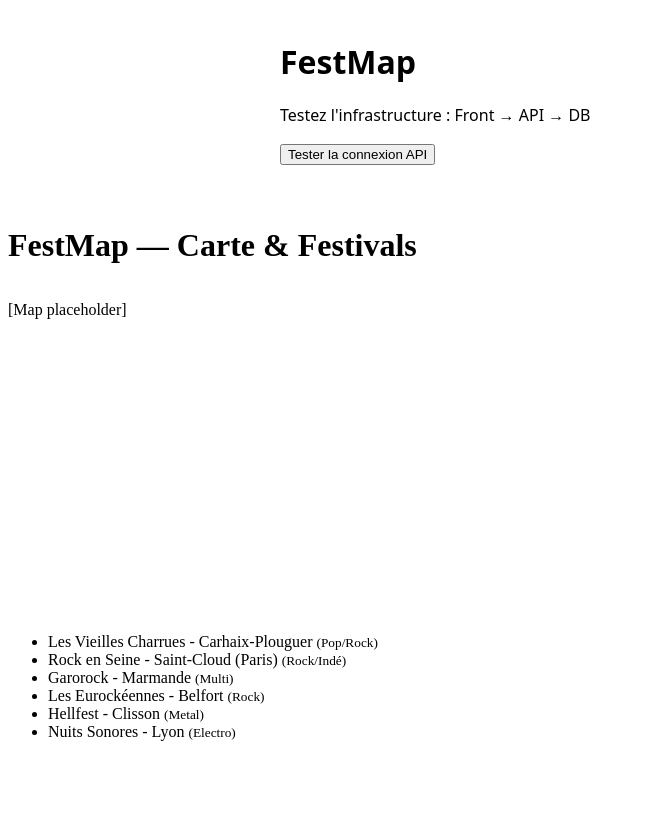
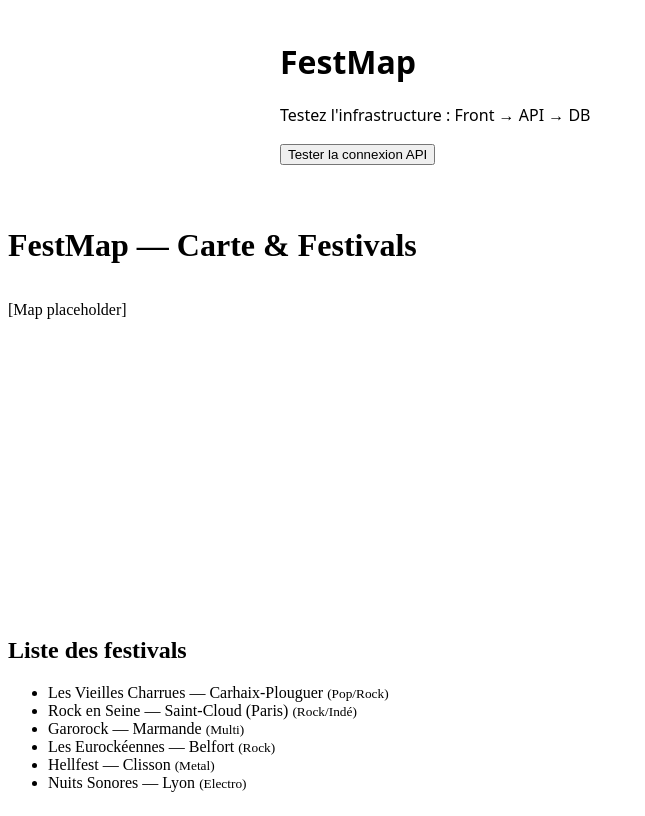
Before and after one commit to Supzero-0/FestMap, an Angular app in the folder client/: page / in a window 1280 px wide. Shown: the whole page, without its empty margins (0-645 px from the left). Built offline with nearby package versions, Linux system fonts and the light colour scheme.

Commit message:
feat: implement festival data fetching with API and mock services

```diff
--- a/client/src/app/app.config.ts
+++ b/client/src/app/app.config.ts
@@ -7,6 +7,7 @@ import { provideRouter } from '@angular/router';
 
 import { routes } from './app.routes';
 import { provideHttpClient } from '@angular/common/http';
+import { provideFestival } from '../features/festivals/services/provide-festival';
 
 export const appConfig: ApplicationConfig = {
   providers: [
@@ -14,5 +15,6 @@ export const appConfig: ApplicationConfig = {
     provideZonelessChangeDetection(),
     provideRouter(routes),
     provideHttpClient(),
+    provideFestival(),
   ],
 };
--- a/client/src/features/festivals/components/festival-list/festival-list.html
+++ b/client/src/features/festivals/components/festival-list/festival-list.html
@@ -1,8 +1,30 @@
 <aside data-testid="festival-list">
-  <ul>
-    <li *ngFor="let f of festivals">
-      {{ f.name }} - {{ f.city }}
-      <small>({{ f.genre }})</small>
-    </li>
-  </ul>
+  <h2>Liste des festivals</h2>
+
+  <ng-container *ngIf="vm$ | async as vm">
+    <!-- Error -->
+    <p *ngIf="vm.error; else ok" role="alert" aria-live="polite">
+      {{ vm.error }}
+    </p>
+
+    <!-- Ok -->
+    <ng-template #ok>
+      <!-- Loading -->
+      <p *ngIf="vm.loading; else dataTpl" aria-busy="true">Chargement...</p>
+
+      <!-- Data -->
+      <ng-template #dataTpl>
+        <ul *ngIf="vm.data.length; else empty" aria-busy="false">
+          <li *ngFor="let f of vm.data; trackBy: trackById" data-testid="festival-list-item">
+            {{ f.name }} — {{ f.city }}
+            <small>({{ f.genre }})</small>
+          </li>
+        </ul>
+      </ng-template>
+    </ng-template>
+
+    <ng-template #empty>
+      <p data-testid="festival-list-empty">Aucun festival</p>
+    </ng-template>
+  </ng-container>
 </aside>
--- a/client/src/features/festivals/components/festival-list/festival-list.ts
+++ b/client/src/features/festivals/components/festival-list/festival-list.ts
@@ -1,6 +1,13 @@
 import { CommonModule } from '@angular/common';
-import { Component } from '@angular/core';
-import festivalsData from '../../data/mockFestivals.json';
+import { Component, inject } from '@angular/core';
+import { Festival, FESTIVAL_API } from '../../types';
+import { catchError, map, of, startWith } from 'rxjs';
+
+type Vm = {
+  data: Festival[];
+  loading: boolean;
+  error: string | null;
+};
 
 @Component({
   selector: 'app-festival-list',
@@ -9,5 +16,16 @@ import festivalsData from '../../data/mockFestivals.json';
   styleUrl: './festival-list.scss',
 })
 export class FestivalList {
-  festivals = festivalsData;
+  private readonly api = inject(FESTIVAL_API);
+
+  readonly vm$ = this.api.getAll$().pipe(
+    map((data) => ({ data, loading: false, error: null }) as Vm),
+    startWith({ data: [], loading: true, error: null } as Vm),
+    catchError((err) => {
+      console.error(err);
+      return of({ data: [], loading: false, error: 'Impossible de charger les festivals.' } as Vm);
+    }),
+  );
+
+  trackById = (_: number, f: Festival) => f.id;
 }
--- /dev/null
+++ b/client/src/features/festivals/services/api-festival-service.ts
@@ -0,0 +1,17 @@
+import { Injectable } from '@angular/core';
+import { Festival, FestivalApi } from '../types';
+import { HttpClient } from '@angular/common/http';
+import { Observable } from 'rxjs';
+
+@Injectable({
+  providedIn: 'root',
+})
+export class ApiFestivalService implements FestivalApi {
+  private readonly baseUrl = '/api/festivals';
+
+  constructor(private http: HttpClient) {}
+
+  getAll$(): Observable<Festival[]> {
+    return this.http.get<Festival[]>(this.baseUrl);
+  }
+}
--- /dev/null
+++ b/client/src/features/festivals/services/config.ts
@@ -0,0 +1,2 @@
+// Quand l'API sera connecté, passer à false.
+export const USE_MOCK = true;
--- /dev/null
+++ b/client/src/features/festivals/services/mock-festival-service.ts
@@ -0,0 +1,14 @@
+import { Injectable } from '@angular/core';
+import { Festival, FestivalApi } from '../types';
+import { delay, Observable, of } from 'rxjs';
+import festivalsData from '../data/mockFestivals.json';
+
+@Injectable({
+  providedIn: 'root',
+})
+export class MockFestivalService implements FestivalApi {
+  getAll$(): Observable<Festival[]> {
+    // micro délai pour simuler une latence réseau et déclencher le pipe async
+    return of(structuredClone(festivalsData) as Festival[]).pipe(delay(0));
+  }
+}
--- /dev/null
+++ b/client/src/features/festivals/services/provide-festival.ts
@@ -0,0 +1,14 @@
+import { EnvironmentProviders, makeEnvironmentProviders } from '@angular/core';
+import { FESTIVAL_API } from '../types';
+import { USE_MOCK } from './config';
+import { MockFestivalService } from './mock-festival-service';
+import { ApiFestivalService } from './api-festival-service';
+
+export function provideFestival(): EnvironmentProviders {
+  return makeEnvironmentProviders([
+    {
+      provide: FESTIVAL_API,
+      useExisting: USE_MOCK ? MockFestivalService : ApiFestivalService,
+    },
+  ]);
+}
--- /dev/null
+++ b/client/src/features/festivals/types.ts
@@ -0,0 +1,18 @@
+import { InjectionToken } from '@angular/core';
+import { Observable } from 'rxjs';
+
+export interface Festival {
+  id: string;
+  name: string;
+  city: string;
+  lat: number;
+  lng: number;
+  date?: string;
+  genre?: string;
+}
+
+export interface FestivalApi {
+  getAll$(): Observable<Festival[]>;
+}
+
+export const FESTIVAL_API = new InjectionToken<FestivalApi>('FESTIVAL_API');
```
